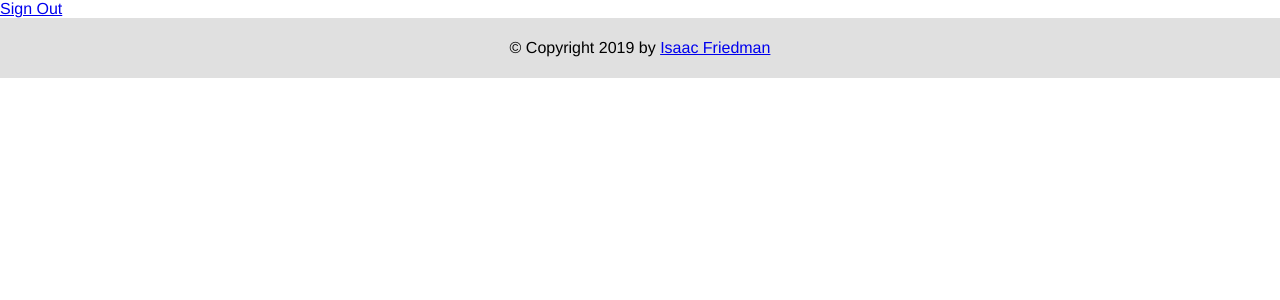
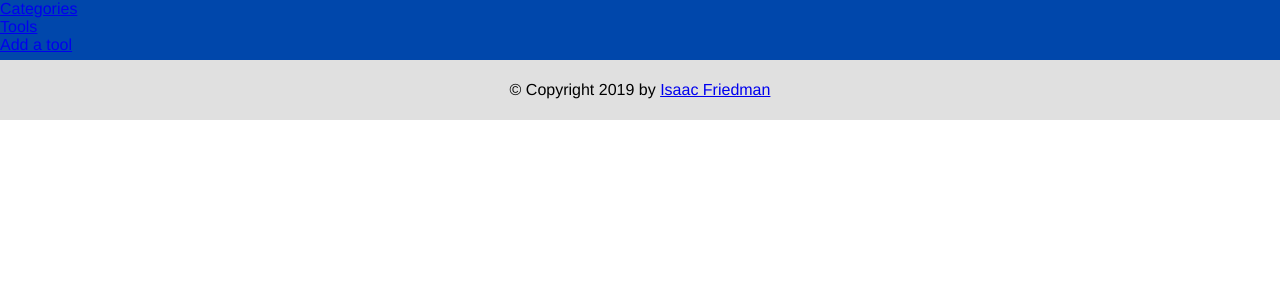
Before and after one commit to isaac-friedman/tool-library, a Flask app: template templates/categories.html in a window 1280 px wide. Shown: the top 300 px of the page. Run offline with Flask 2, Linux system fonts and the light colour scheme; the template is opened without the code that fills it, so the values that code supplies are empty; parts of the project's set-up code (start-up, migrations or seed data) failed here and were passed over.

Commit message:
feat: Add nav buttons for categories and tools

```diff
--- a/templates/base.html
+++ b/templates/base.html
@@ -6,7 +6,18 @@
         <title>Tool Trackr</title>
     </head>
     <body>
-        {% block document_header %}<a href="{{url_for('gdisconnect')}}">Sign Out</a>{% endblock %}
+        {% block document_header %}
+        <header>
+            <nav>
+                <ul>
+                    <li><a href="{{url_for('categories.html')}}">Categories</a>
+                    <li><a href="{{url_for('list.html')}}">Tools</a>
+                    <li><a href="{{url_for('new')}}"> Add a tool </a></li>
+                    <li><a id="logout" href="{{url_for('gdisconnect')}}">Sign Out</a></li>
+                </ul>
+            </nav>
+        </header>
+        {% endblock %}
         {% block content %} {% endblock %}
         {% block document_footer %}
         <footer>
```
